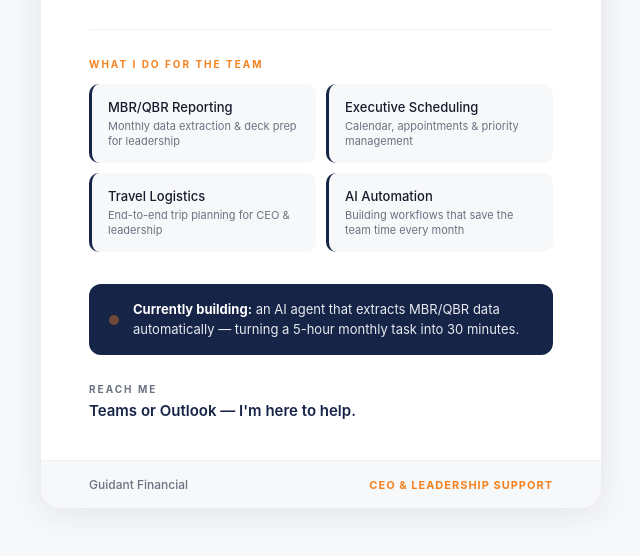
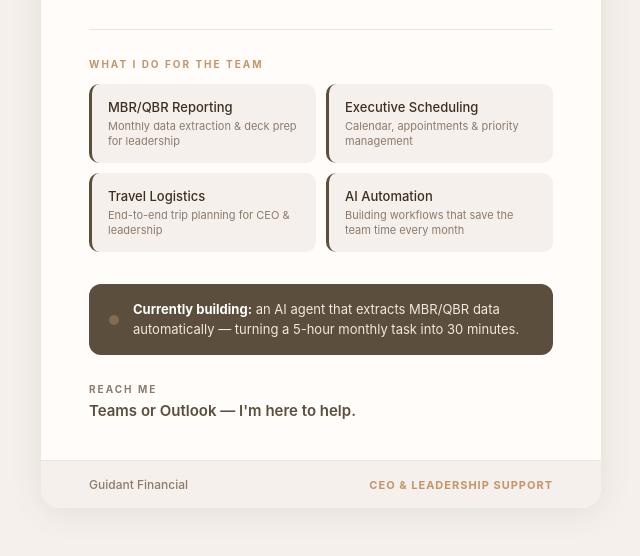
Before and after one commit to jillianyenko/my-first-ship, a plain HTML site: page index.html in a window 1280 px wide. Shown: the part 244-800 px from the top of the page, without its empty margins (319-959 px from the left). Drawn offline with Linux system fonts and the light colour scheme.

Commit message:
Update index.html

```diff
--- a/index.html
+++ b/index.html
@@ -7,13 +7,13 @@
 <style>
   *, *::before, *::after { box-sizing: border-box; margin: 0; padding: 0; }
   :root {
-    --navy: #162447;
-    --orange: #F5821E;
+    --navy: #5C4E3D;
+    --orange: #C4956A;
     --white: #FFFFFF;
-    --offwhite: #F7F8FA;
-    --grey: #6B7280;
-    --text: #1A1A2E;
-    --card: #FFFFFF;
+    --offwhite: #F5F0EB;
+    --grey: #8C7B6E;
+    --text: #3D2E22;
+    --card: #FFFCF9;
   }
   body {
     font-family: -apple-system, BlinkMacSystemFont, 'Segoe UI', Arial, sans-serif;
@@ -31,7 +31,7 @@
     max-width: 560px;
     width: 100%;
     overflow: hidden;
-    box-shadow: 0 4px 32px rgba(22,36,71,0.10);
+    box-shadow: 0 4px 32px rgba(92,78,61,0.10);
   }
   .accent-bar {
     height: 6px;
@@ -40,7 +40,7 @@
   .card-body { padding: 48px 48px 40px; }
   .role-pill {
     display: inline-block;
-    background: #FEF3E8;
+    background: #F2E8DE;
     color: var(--orange);
     font-size: 11px;
     font-weight: 700;
@@ -64,7 +64,7 @@
     margin-bottom: 32px;
     line-height: 1.5;
   }
-  .divider { height: 1px; background: #F0F2F5; margin-bottom: 28px; }
+  .divider { height: 1px; background: #EDE5DC; margin-bottom: 28px; }
   .what-label {
     font-size: 10px;
     font-weight: 700;
@@ -117,7 +117,7 @@
     0%, 100% { opacity: 1; }
     50% { opacity: 0.4; }
   }
-  .ai-badge p { font-size: 13px; color: #E8EAF0; line-height: 1.5; }
+  .ai-badge p { font-size: 13px; color: #F0E8DF; line-height: 1.5; }
   .ai-badge strong { color: #fff; }
   .contact-label {
     font-size: 10px;
@@ -134,7 +134,7 @@
     display: flex;
     align-items: center;
     justify-content: space-between;
-    border-top: 1px solid #F0F2F5;
+    border-top: 1px solid #EDE5DC;
   }
   .footer-company { font-size: 12px; color: var(--grey); font-weight: 500; }
   .footer-tag { font-size: 11px; font-weight: 700; color: var(--orange); letter-spacing: 1px; text-transform: uppercase; }
@@ -152,7 +152,7 @@
   <div class="card-body">
     <div class="role-pill">Executive Assistant</div>
     <h1>Jillian Yenko</h1>
-    <p class="tagline">Keeping leadership moving — so the team can focus on what matters.</p>
+    <p class="tagline">Keeping leadership moving so the team can focus on what matters.</p>
     <div class="divider"></div>
     <div class="what-label">What I do for the team</div>
     <div class="what-grid">
```
